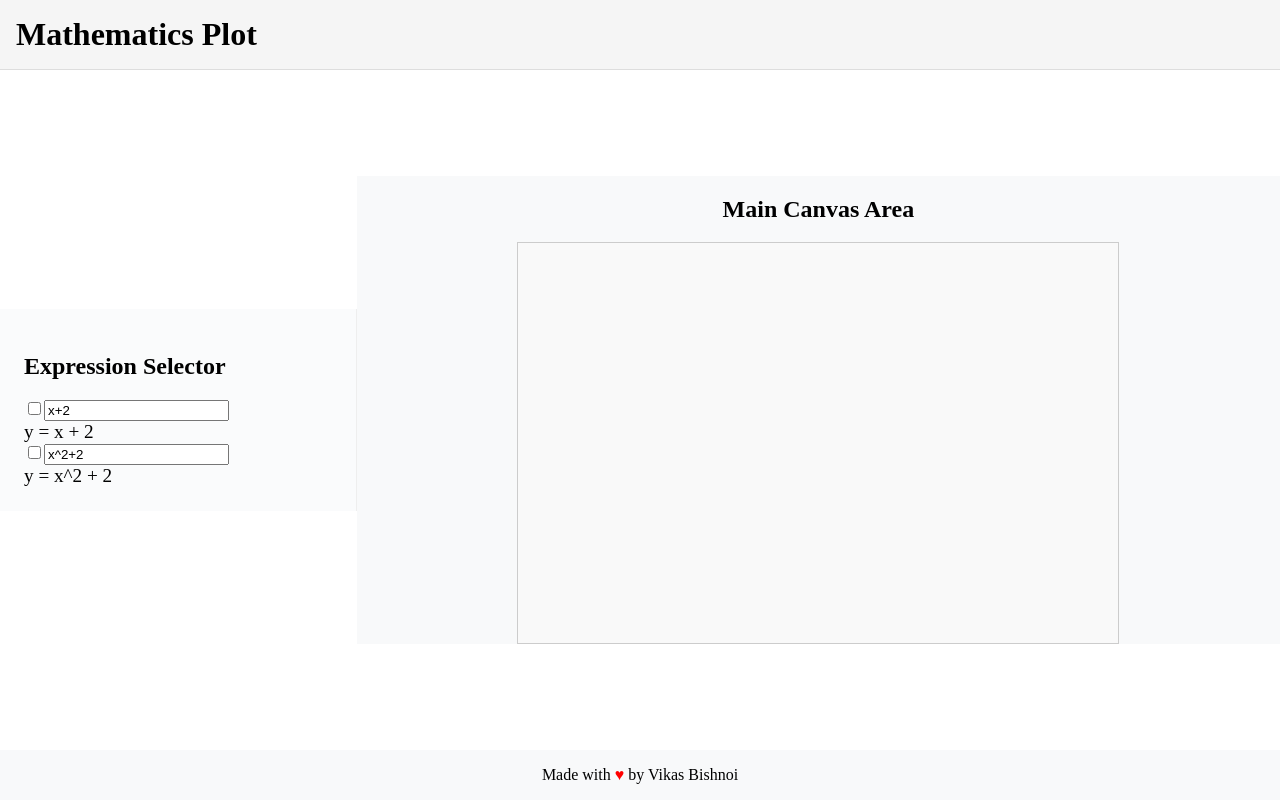
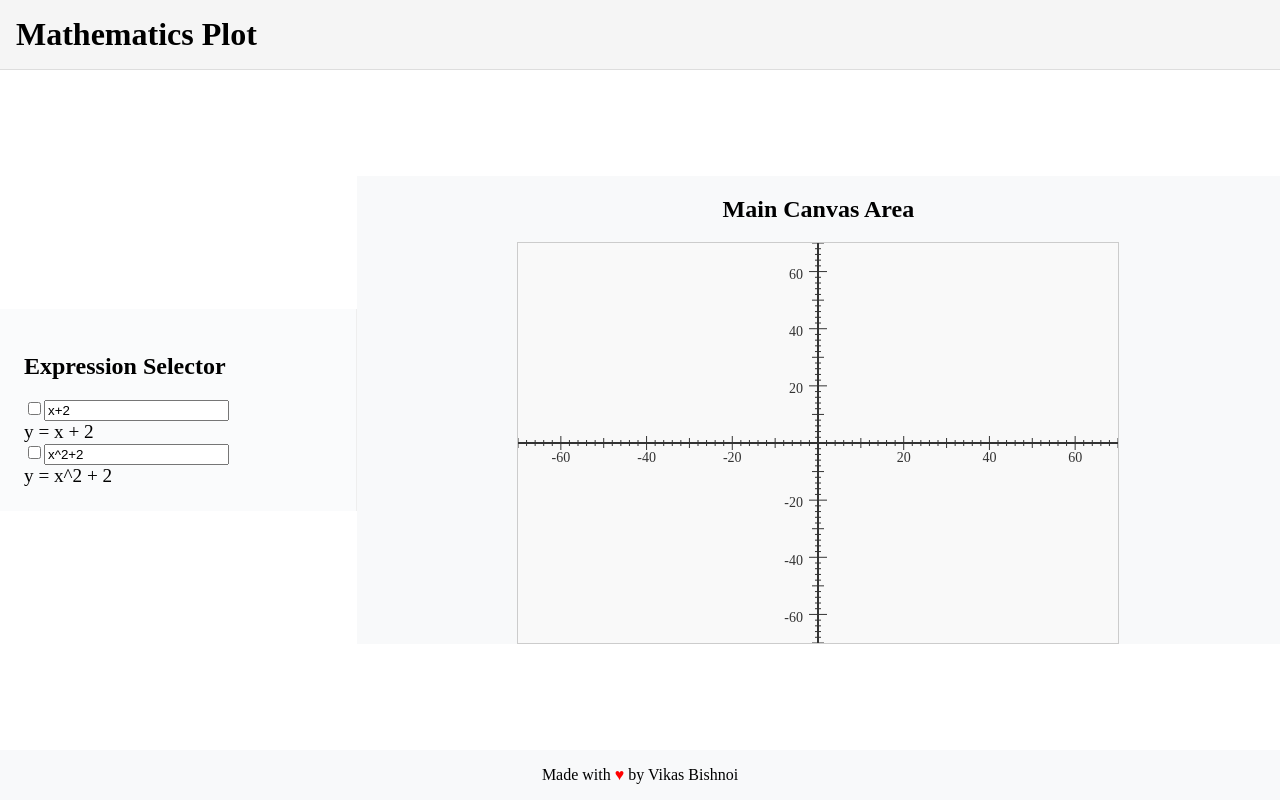
Before and after one commit to VikasHBishnoi/mathematics-plot, a React (Vite) app: page / in a window 1280 px wide. Built offline with nearby package versions, Linux system fonts and the light colour scheme.

Commit message:
Shifted Logic from Canvas to Svg , as even after using DPS still canvas was still not that good looking so decide to shift to svg

```diff
--- a/src/components/ActivtiyArea/ActivityArea.tsx
+++ b/src/components/ActivtiyArea/ActivityArea.tsx
@@ -1,6 +1,6 @@
 import React, { useState } from "react";
 import LeftPanel from "../LeftPanel/LeftPanel";
-import MainCanvasArea from "../GraphCanvas/GraphCanvas";
+import MainCanvasArea from "../GraphSvg/GraphSvg";
 import "./ActivityArea.scss";
 import { ExpressionInterface } from "../../Interface";
 const ActivityArea: React.FC = () => {
--- a/src/components/GraphCanvas/GraphCanvas.tsx
+++ /dev/null
@@ -1,28 +0,0 @@
-import { ExpressionInterface } from "../../Interface";
-import "./GraphCanvas.scss";
-interface GraphCanvasProps {
-  expressionArray: ExpressionInterface[];
-}
-
-const MainCanvasArea: React.FC<GraphCanvasProps> = ({ expressionArray }) => (
-  <div className="main-canvas-area">
-    {/* Replace this with your actual canvas or plotting logic */}
-    <h2>Main Canvas Area</h2>
-    <div>
-      {expressionArray.map((expression, index) => (
-        <div key={"expressioncanvas" + index} className="expression-item">
-          {expression.isEquationShown && (
-            <p>{`Equation: ${expression.equationInputStr}`}</p>
-          )}
-        </div>
-      ))}
-    </div>
-    <canvas
-      width={600}
-      height={400}
-      style={{ background: "#f9f9f9", border: "1px solid #ccc" }}
-    />
-  </div>
-);
-
-export default MainCanvasArea;
--- /dev/null
+++ b/src/components/GraphSvg/GraphSvg.tsx
@@ -0,0 +1,157 @@
+import React, { useEffect, useState } from "react";
+import { ExpressionInterface } from "../../Interface";
+import "./GraphSvg.scss";
+interface GraphCanvasProps {
+  expressionArray: ExpressionInterface[];
+}
+
+const CANVAS_WIDTH = 600;
+const CANVAS_HEIGHT = 400;
+const AXIS_MIN = -70;
+const AXIS_MAX = 70;
+const TICK_EVERY = 2;
+const TICK_10 = 10;
+const TICK_20 = 20;
+
+const xToSvg = (x: number) =>
+  ((x - AXIS_MIN) / (AXIS_MAX - AXIS_MIN)) * CANVAS_WIDTH;
+const yToSvg = (y: number) =>
+  CANVAS_HEIGHT - ((y - AXIS_MIN) / (AXIS_MAX - AXIS_MIN)) * CANVAS_HEIGHT;
+
+type TickOrLabel =
+  | { type: "xtick"; x: number; y0: number; tickLen: number; v: number }
+  | { type: "xlabel"; x: number; y0: number; tickLen: number; v: number }
+  | { type: "ytick"; y: number; x0: number; tickLen: number; v: number }
+  | { type: "ylabel"; y: number; x0: number; tickLen: number; v: number };
+
+const MainCanvasArea: React.FC<GraphCanvasProps> = ({ expressionArray }) => {
+  const [tickData, setTickData] = useState<TickOrLabel[]>([]);
+
+  useEffect(() => {
+    const ticks: TickOrLabel[] = [];
+    for (let v = AXIS_MIN; v <= AXIS_MAX; v += TICK_EVERY) {
+      // X axis ticks
+      let x = xToSvg(v);
+      let y0 = yToSvg(0);
+      let tickLen = 6;
+      if (v % TICK_20 === 0) tickLen = 14;
+      else if (v % TICK_10 === 0) tickLen = 10;
+      ticks.push({ type: "xtick", x, y0, tickLen, v });
+      if (v % TICK_20 === 0 && v !== 0) {
+        ticks.push({ type: "xlabel", x, y0, tickLen, v });
+      }
+
+      // Y axis ticks
+      let y = yToSvg(v);
+      let x0 = xToSvg(0);
+      tickLen = 6;
+      if (v % TICK_20 === 0) tickLen = 18;
+      else if (v % TICK_10 === 0) tickLen = 12;
+      ticks.push({ type: "ytick", y, x0, tickLen, v });
+      if (v % TICK_20 === 0 && v !== 0) {
+        ticks.push({ type: "ylabel", y, x0, tickLen, v });
+      }
+    }
+    setTickData(ticks);
+  }, []);
+
+  return (
+    <div className="main-canvas-area">
+      <h2>Main Canvas Area</h2>
+      <div>
+        {expressionArray.map((expression, index) => (
+          <div key={"expressioncanvas" + index} className="expression-item">
+            {expression.isEquationShown && (
+              <p>{`Equation: ${expression.equationInputStr}`}</p>
+            )}
+          </div>
+        ))}
+      </div>
+      <svg
+        width={CANVAS_WIDTH}
+        height={CANVAS_HEIGHT}
+        style={{ background: "#f9f9f9", border: "1px solid #ccc" }}
+      >
+        {/* X axis */}
+        <line
+          x1={0}
+          y1={yToSvg(0)}
+          x2={CANVAS_WIDTH}
+          y2={yToSvg(0)}
+          stroke="#333"
+          strokeWidth={2}
+        />
+        {/* Y axis */}
+        <line
+          x1={xToSvg(0)}
+          y1={0}
+          x2={xToSvg(0)}
+          y2={CANVAS_HEIGHT}
+          stroke="#333"
+          strokeWidth={2}
+        />
+        {/* Ticks and labels */}
+        {tickData.map((tick, i) => {
+          if (tick.type === "xtick") {
+            return (
+              <line
+                key={`xtick-${tick.v}`}
+                x1={tick.x}
+                y1={tick.y0 - tick.tickLen / 2}
+                x2={tick.x}
+                y2={tick.y0 + tick.tickLen / 2}
+                stroke="#333"
+                strokeWidth={1}
+              />
+            );
+          }
+          if (tick.type === "xlabel") {
+            return (
+              <text
+                key={`xlabel-${tick.v}`}
+                x={tick.x}
+                y={tick.y0 + tick.tickLen / 2 + 12}
+                fontSize={14}
+                textAnchor="middle"
+                fill="#333"
+              >
+                {tick.v}
+              </text>
+            );
+          }
+          if (tick.type === "ytick") {
+            return (
+              <line
+                key={`ytick-${tick.v}`}
+                x1={tick.x0 - tick.tickLen / 2}
+                y1={tick.y}
+                x2={tick.x0 + tick.tickLen / 2}
+                y2={tick.y}
+                stroke="#333"
+                strokeWidth={1}
+              />
+            );
+          }
+          if (tick.type === "ylabel") {
+            return (
+              <text
+                key={`ylabel-${tick.v}`}
+                x={tick.x0 - tick.tickLen / 2 - 6}
+                y={tick.y + 4}
+                fontSize={14}
+                textAnchor="end"
+                fill="#333"
+                alignmentBaseline="middle"
+              >
+                {tick.v}
+              </text>
+            );
+          }
+          return null;
+        })}
+      </svg>
+    </div>
+  );
+};
+
+export default MainCanvasArea;
```
Also changed, not shown: src/components/GraphSvg/GraphSvg.scss (renamed from src/components/GraphCanvas/GraphCanvas.scss).
